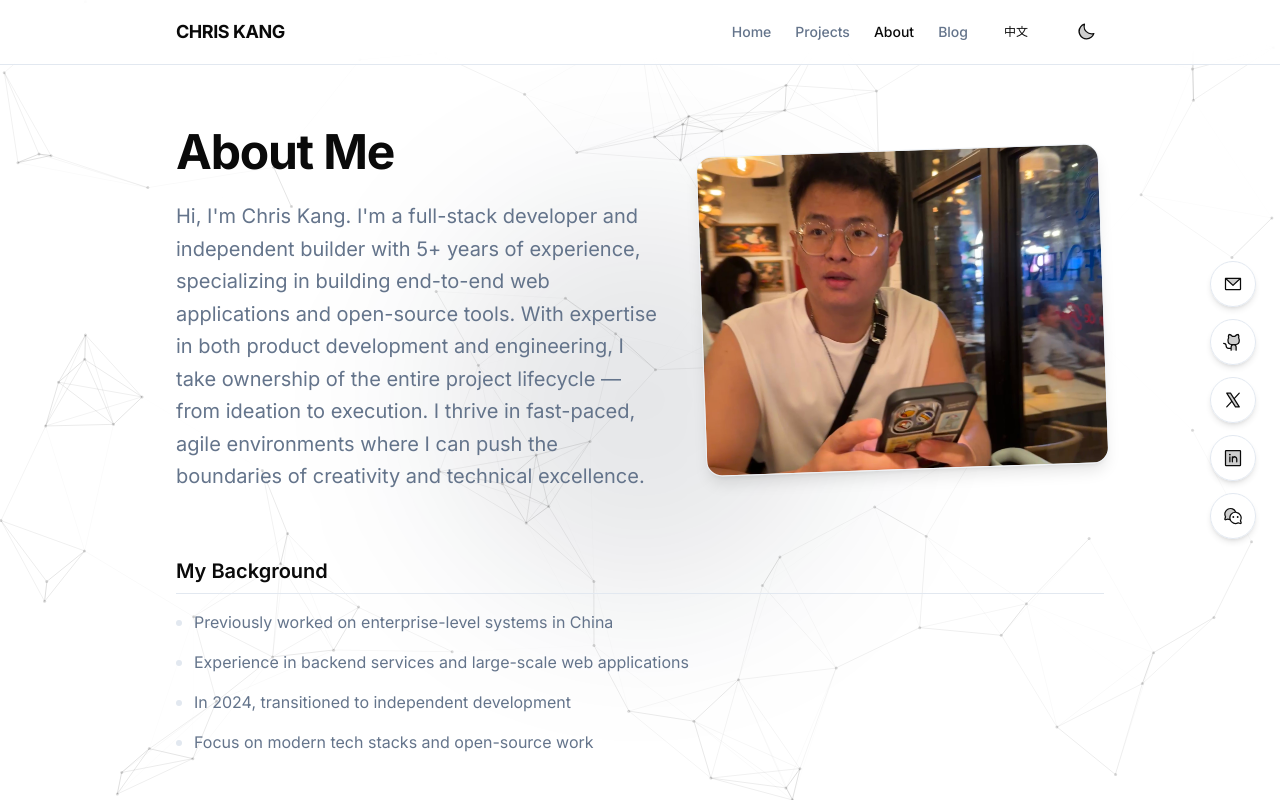
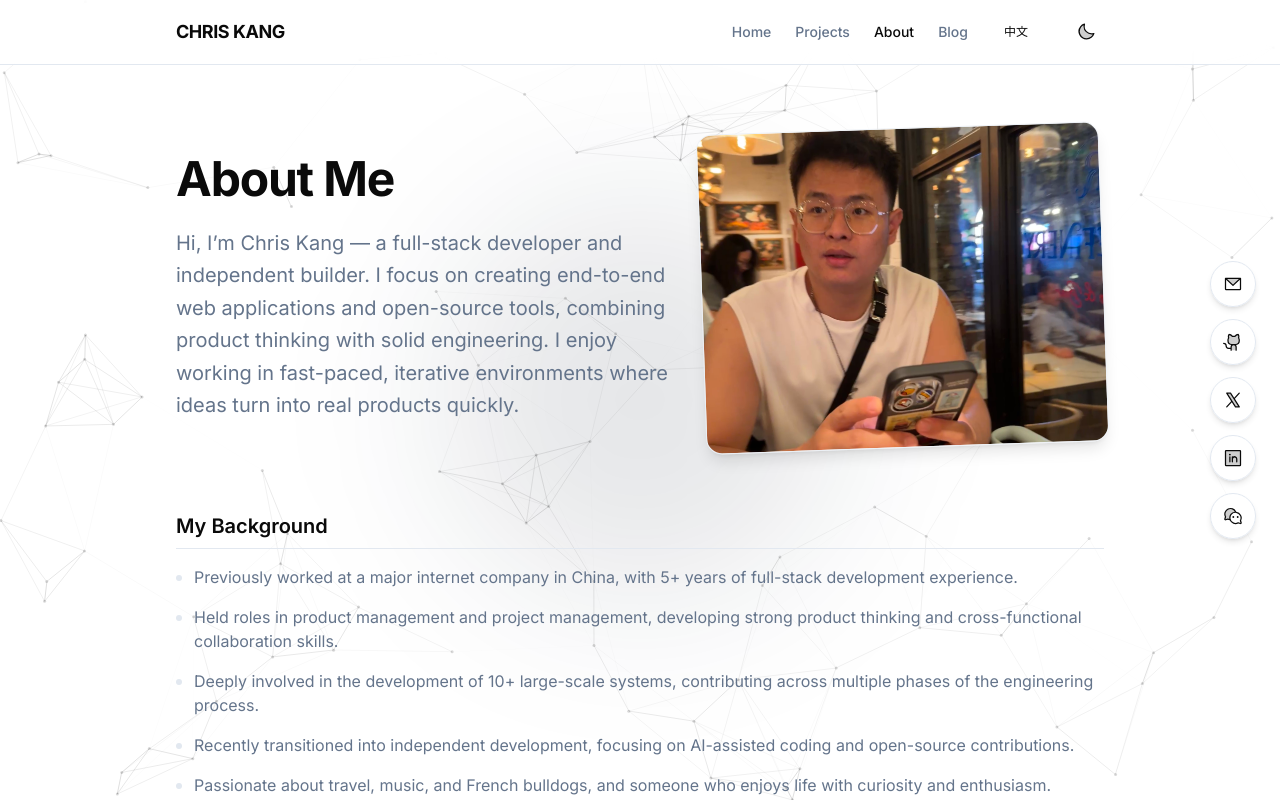
Before and after one commit to kangchainx/chriskang.dev, a Next.js app: page /en/about in a window 1280 px wide. Shown: the top 802 px of the page. Built offline with nearby package versions, Linux system fonts and the light colour scheme; no server answers.

Commit message:
chore: refresh about page

```diff
--- a/locales/en.ts
+++ b/locales/en.ts
@@ -157,18 +157,20 @@ export const en = {
   },
   aboutPage: {
     title: 'About Me',
-    intro: "Hi, I'm Chris Kang. I'm a full-stack developer and independent builder with 5+ years of experience, specializing in building end-to-end web applications and open-source tools. With expertise in both product development and engineering, I take ownership of the entire project lifecycle — from ideation to execution. I thrive in fast-paced, agile environments where I can push the boundaries of creativity and technical excellence.",
+    intro:
+      "Hi, I’m Chris Kang — a full-stack developer and independent builder. I focus on creating end-to-end web applications and open-source tools, combining product thinking with solid engineering. I enjoy working in fast-paced, iterative environments where ideas turn into real products quickly.",
     background: {
       title: 'My Background',
       items: [
-        'Previously worked on enterprise-level systems in China',
-        'Experience in backend services and large-scale web applications',
-        'In 2024, transitioned to independent development',
-        'Focus on modern tech stacks and open-source work',
+        'Previously worked at a major internet company in China, with 5+ years of full-stack development experience.',
+        'Held roles in product management and project management, developing strong product thinking and cross-functional collaboration skills.',
+        'Deeply involved in the development of 10+ large-scale systems, contributing across multiple phases of the engineering process.',
+        'Recently transitioned into independent development, focusing on AI-assisted coding and open-source contributions.',
+        'Passionate about travel, music, and French bulldogs, and someone who enjoys life with curiosity and enthusiasm.',
       ],
     },
     hire: {
-      title: 'Why Hire Me?',
+      title: 'Why Hire Me ?',
       lead:
         'Over the past few years, I’ve built enterprise solutions and complex systems. Since moving to independent work in Oct 2025, I’ve applied those skills to ship user-centric products. Here’s how I add value:',
       bullets: [
@@ -184,7 +186,7 @@ export const en = {
       right: ['⚡ Fast iteration', '⚡ Autonomous & Async'],
     },
     offer: {
-      title: 'What I Offer',
+      title: 'What I Offer ?',
       cards: [
         {
           title: 'Full-Stack Development',
--- a/locales/zh.ts
+++ b/locales/zh.ts
@@ -131,18 +131,19 @@ export const zh = {
   aboutPage: {
     title: '关于我',
     intro:
-      '你好，我是 Chris Kang。我是一名全栈开发者和独立开发者，拥有超过 5 年的开发经验，专注于构建端到端的 Web 应用和开源工具。凭借在产品开发和工程技术方面的专业知识，我全程负责项目的整个生命周期——从构思到执行。我在快节奏、敏捷的环境中茁壮成长，在这些环境中，我能够不断推动创意和技术卓越的边界。',
+      '你好，我是 Chris Kang，一名全栈开发者和独立开发者。我专注于构建端到端的 Web 应用与开源工具，将产品思维与工程能力结合起来。我喜欢在快速迭代的环境中，把想法持续打磨成真正可用的产品。',
     background: {
       title: '我的背景',
       items: [
-        '曾在国内做过企业级系统',
-        '有后端服务和大规模 Web 应用经验',
-        '2024 年转向独立开发',
-        '专注现代技术栈与开源工作',
+        '曾就职于中国的互联网大厂，拥有 5 年以上的全栈开发经验。',
+        '先后从事过 产品经理、项目经理 等相关工作，具备产品思维和较强的跨领域沟通协作能力。',
+        '深度参与过 10+ 个大型系统的研发工作，在工程流程的多个阶段承担关键职责。',
+        '最近辞职转向 独立开发，专注于研究 AI Coding 和 开源贡献。',
+        '喜欢 旅行、音乐、法斗，热爱生活，对世界保持好奇与热情。',
       ],
     },
     hire: {
-      title: '为什么雇佣我',
+      title: '为什么雇佣我 ？',
       lead:
         '在过去的几年里，我作为全栈开发者参与了多个企业级和复杂系统的开发。自 2025 年 10 月转型为独立开发者后，我将过往经验应用于新的项目，持续输出以用户为中心的解决方案。以下是我能带来的价值：',
       bullets: [
@@ -158,7 +159,7 @@ export const zh = {
       right: ['⚡ 快速迭代', '⚡ 自主 & 异步'],
     },
     offer: {
-      title: '我能提供的价值',
+      title: '我能提供什么服务 ？',
       cards: [
         {
           title: '全栈开发',
```
